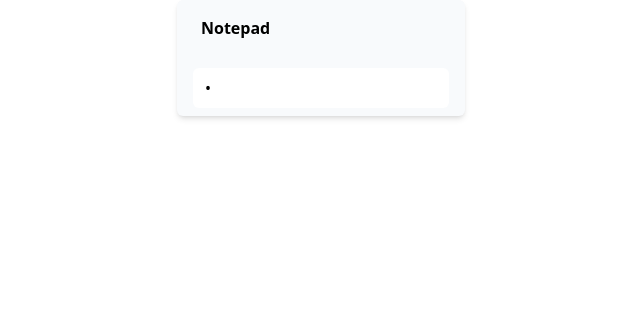
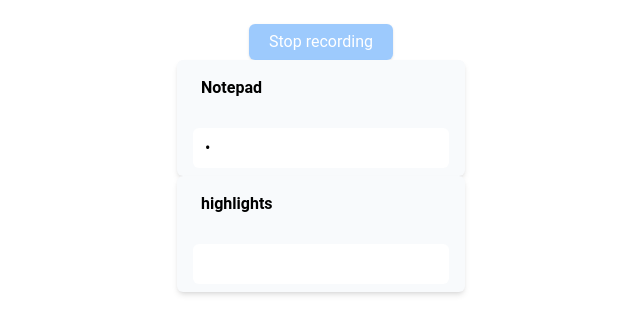
Before and after one commit to Danicp19/Mini, a Vue app: page /miniApp in a window 1280 px wide. Shown: the top 334 px of the page, without its empty margins (319-959 px from the left). Built offline with nearby package versions, Linux system fonts and the light colour scheme.

Commit message:
second commit

```diff
--- a/src/App.vue
+++ b/src/App.vue
@@ -3,6 +3,7 @@
 // Check out https://vuejs.org/api/sfc-script-setup.html#script-setup
 // import Navbar from './components/Navbar.vue'
 // import Favorites from './components/Favorites.vue'
+
 </script>
 
 <template>
--- a/src/components/MiniApp.vue
+++ b/src/components/MiniApp.vue
@@ -14,13 +14,21 @@ const defaultData = {
     },
   ],
 } as { columns: Column[] };
-const localStorageString = localStorage.getItem("mini-app");
-const localStorageData = localStorageString
-  ? JSON.parse(localStorageString)
-  : defaultData;
+const hData = {
+  highlights: [
+    {
+      name: "highlights",
+      list: [],
+    },
+  ],
+} as { highlights: Column[] };
+const join = { ...defaultData, ...hData };
+const localStorageString = localStorage.getItem("mini-app1");
+const localStorageData = localStorageString ? JSON.parse(localStorageString) : join;
+console.log(join);
 const data = reactive(localStorageData);
 watch(data, (newData) => {
-  localStorage.setItem("mini-app", JSON.stringify(newData));
+  localStorage.setItem("mini-app1", JSON.stringify(newData));
 });
 interface Column {
   name: string;
@@ -56,7 +64,16 @@ function editItem(event: Event, column: Column, listIndex: number) {
 </script>
 
 <template>
-  <div class="flex flex-row justify-center w-full h-full">
+  <div class="flex justify-center">
+    <router-link to="/">
+      <button
+        class="mt-6 bg-blue-300 p-1.5 px-5 rounded-md text-white shadow hover:shadow-md bg-opacity-90"
+      >
+        Stop recording
+      </button>
+    </router-link>
+  </div>
+  <div class="flex flex-col items-center w-full h-full">
     <div
       v-for="column of data.columns"
       :key="column.name"
@@ -102,15 +119,16 @@ function editItem(event: Event, column: Column, listIndex: number) {
               <div
                 class="absolute hidden group-hover:flex bottom-0 right-0 p-3 bg-slate-50 opacity-90 max-h-full space-x-3 flex flex-row"
               >
-                <button @click="item.editing = true">edi</button>
-                <button @click="deleteItem(column, listIndex)">basu</button>
+                <!-- <button @click="item.editing = true">E</button> -->
+                <button @click="deleteItem(column, listIndex)">B</button>
               </div>
-
-              <span
-                class="inline-block break-words min-w-0"
-                :class="{ 'line-through': item.state === 'done' }"
-                >{{ item.description }}</span
-              >
+              <div @click="item.editing = true">
+                <span
+                  class="inline-block break-words min-w-0"
+                  :class="{ 'line-through': item.state === 'done' }"
+                  >{{ item.description }}</span
+                >
+              </div>
             </template>
           </div>
         </template>
@@ -129,6 +147,81 @@ function editItem(event: Event, column: Column, listIndex: number) {
         </form>
       </div>
     </div>
+    <div
+      v-for="column of data.highlights"
+      :key="column.name"
+      class="rounded-md shadow-md bg-slate-50 px-4 w-72"
+    >
+      <div class="pt-4 pl-2 font-semibold pb-3">
+        {{ column.name }}
+      </div>
+      <draggable
+        v-model="column.list"
+        group="items"
+        item-key="id"
+        class="space-y-4"
+        :class="{ 'min-h-[40px] bg-slate-200 rounded-md ': dragging }"
+        ghost-class="ghost"
+        @start="dragging = true"
+        @end="dragging = true"
+      >
+        <template #item="{ element: item, index: listIndex }">
+          <div
+            class="group rounded-md bg-slate-50 py-2 flex flex-row space-x-2 items-start relative"
+          >
+            <template v-if="item.editing">
+              <form
+                v-if="item.editing"
+                @submit.prevent="editItem($event, column, listIndex)"
+                class="flex flex-col w-full"
+              >
+                <input
+                  type="text"
+                  name="description"
+                  class="w-full px-3 py-2 rounded-md mb-2"
+                  autocomplete="off"
+                  :value="item.description"
+                />
+                <div class="flex flex-row justify-between">
+                  <button type="button" @click="item.editing = false">Cancel</button>
+                  <button>Save</button>
+                </div>
+              </form>
+            </template>
+            <template v-else>
+              <div
+                class="absolute hidden group-hover:flex bottom-0 right-0 p-3 bg-slate-50 opacity-90 max-h-full space-x-3 flex flex-row"
+              >
+                <!-- <button @click="item.editing = true">E</button> -->
+                <button @click="deleteItem(column, listIndex)">B</button>
+              </div>
+              <div class="flex flex-col" @click="item.editing = true">
+                <span>speaker 1 00:20</span>
+
+                <span
+                  class="inline-block break-words min-w-0"
+                  :class="{ 'line-through': item.state === 'done' }"
+                >
+                  - {{ item.description }}</span
+                >
+              </div>
+            </template>
+          </div>
+        </template>
+      </draggable>
+
+      <div class="pt-4">
+        <form @submit.prevent="addItem($event, column)" class="flex flex-col items-end">
+          <input
+            type="text"
+            name="description"
+            class="w-full px-3 py-2 rounded-md mb-2"
+            autocomplete="off"
+          />
+          <!-- <button>Add</button> -->
+        </form>
+      </div>
+    </div>
   </div>
 </template>
 <style scoped>
--- a/src/style.css
+++ b/src/style.css
@@ -1,3 +1,12 @@
 @tailwind base;
 @tailwind components;
 @tailwind utilities;
+
+html,
+body {
+  /* padding: 0;
+  margin: 0; */
+  font-family: 'Roboto', sans-serif;
+  /* font-family: -apple-system, BlinkMacSystemFont, Segoe UI, Roboto, Oxygen,
+    Ubuntu, Cantarell, Fira Sans, Droid Sans, Helvetica Neue, sans-serif; */
+}
--- a/tailwind.config.cjs
+++ b/tailwind.config.cjs
@@ -1,9 +1,13 @@
 /** @type {import('tailwindcss').Config} */
 module.exports = {
-  content: [ "./index.html",
-  "./src/**/*.{vue,js,ts,jsx,tsx}",],
+  content: ["./index.html",
+    "./src/**/*.{vue,js,ts,jsx,tsx}",],
   theme: {
-    extend: {},
+    extend: {
+      fontFamily: {
+        'Roboto': ['Roboto', "sans-serif"]
+      },
+    },
   },
   plugins: [],
 }
```
